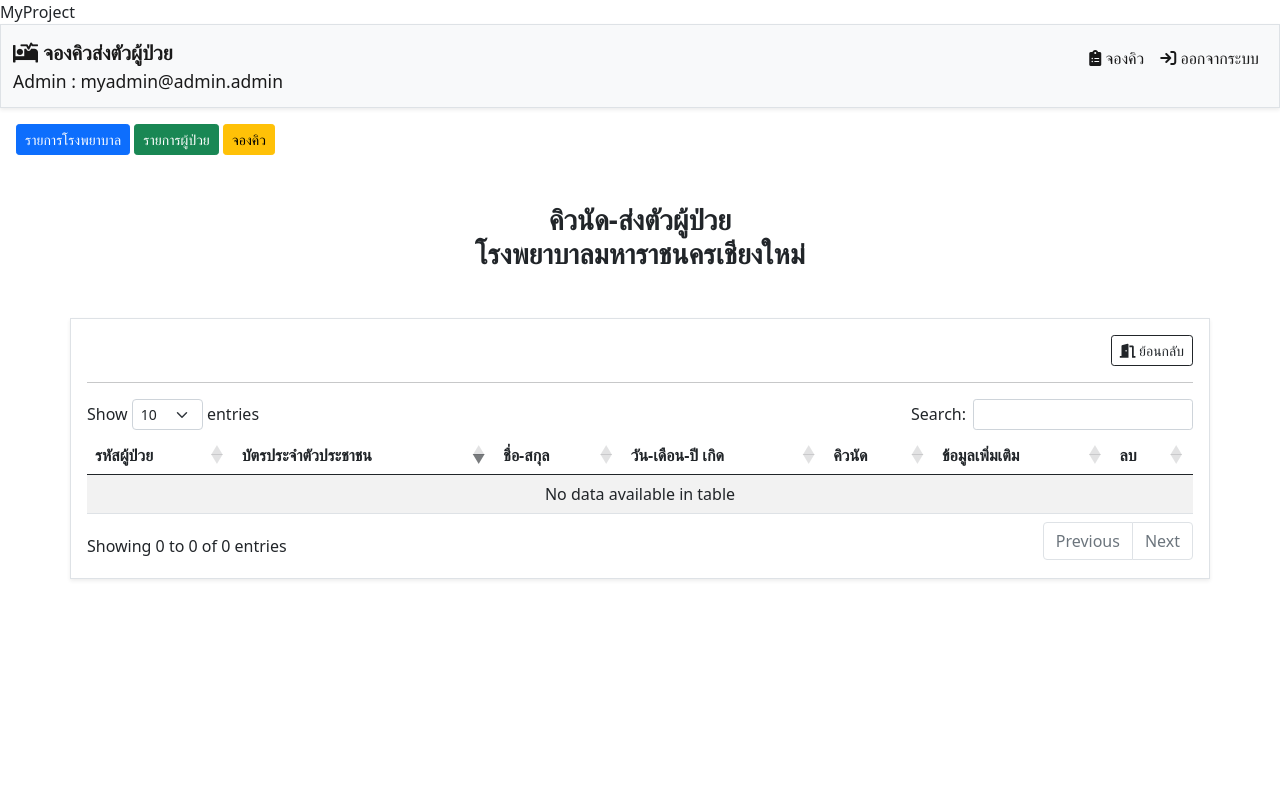
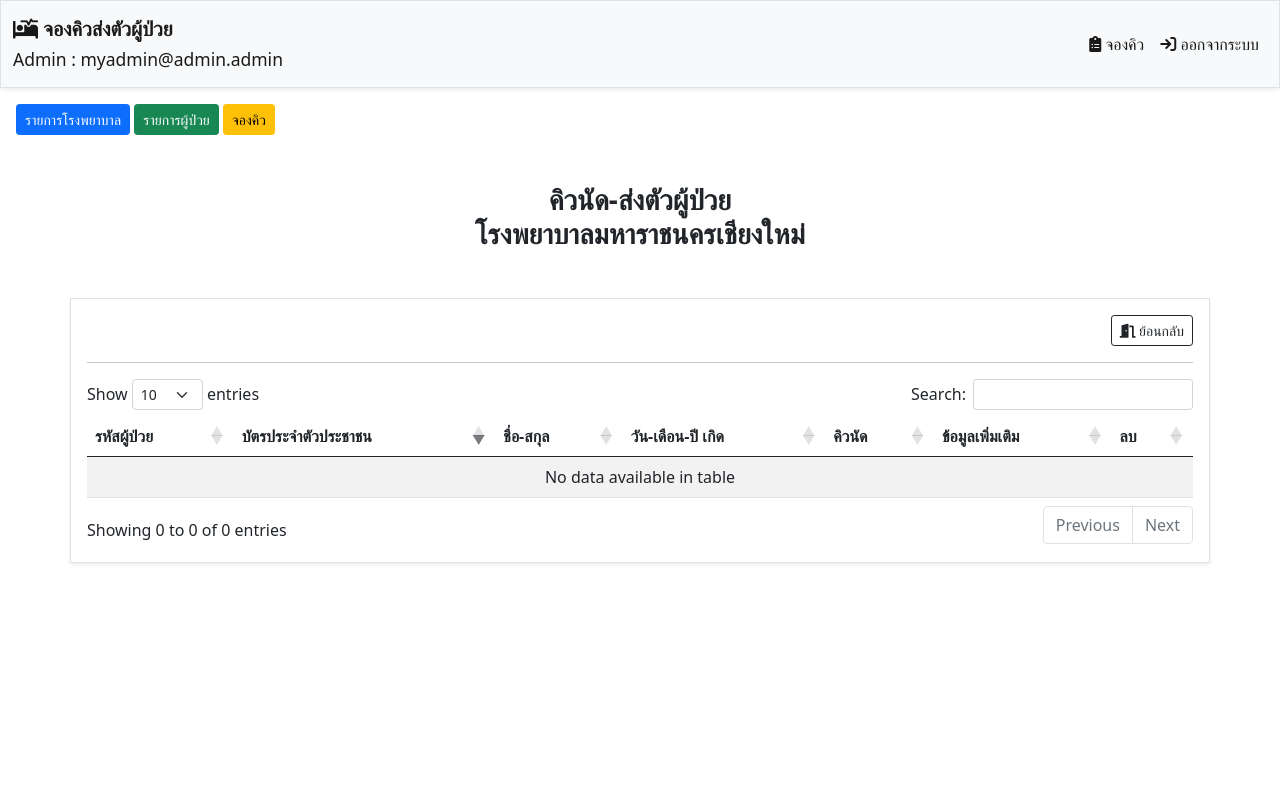
Before and after one commit to saknarin229/project01, a PHP site: the page made by index.php in a window 1280 px wide. Run offline with PHP 8.4, Linux system fonts and the light colour scheme; a user stored in the database is signed in; data comes from the database, SQL or seed files in the repository; some libraries are stand-ins or nearby versions.

Commit message:
my commit

```diff
--- a/index.php
+++ b/index.php
@@ -15,8 +15,6 @@ include_once('actionclass/user-data.class.php');
 include_once('actionclass/user-queue.class.php');
 include_once('actionclass/queue-all.class.php');
 
-echo "MyProject";
-
 include_once('layout/layout.php');
 
 // https://stackoverflow.com/questions/2870295/increment-date-by-one-month
```
